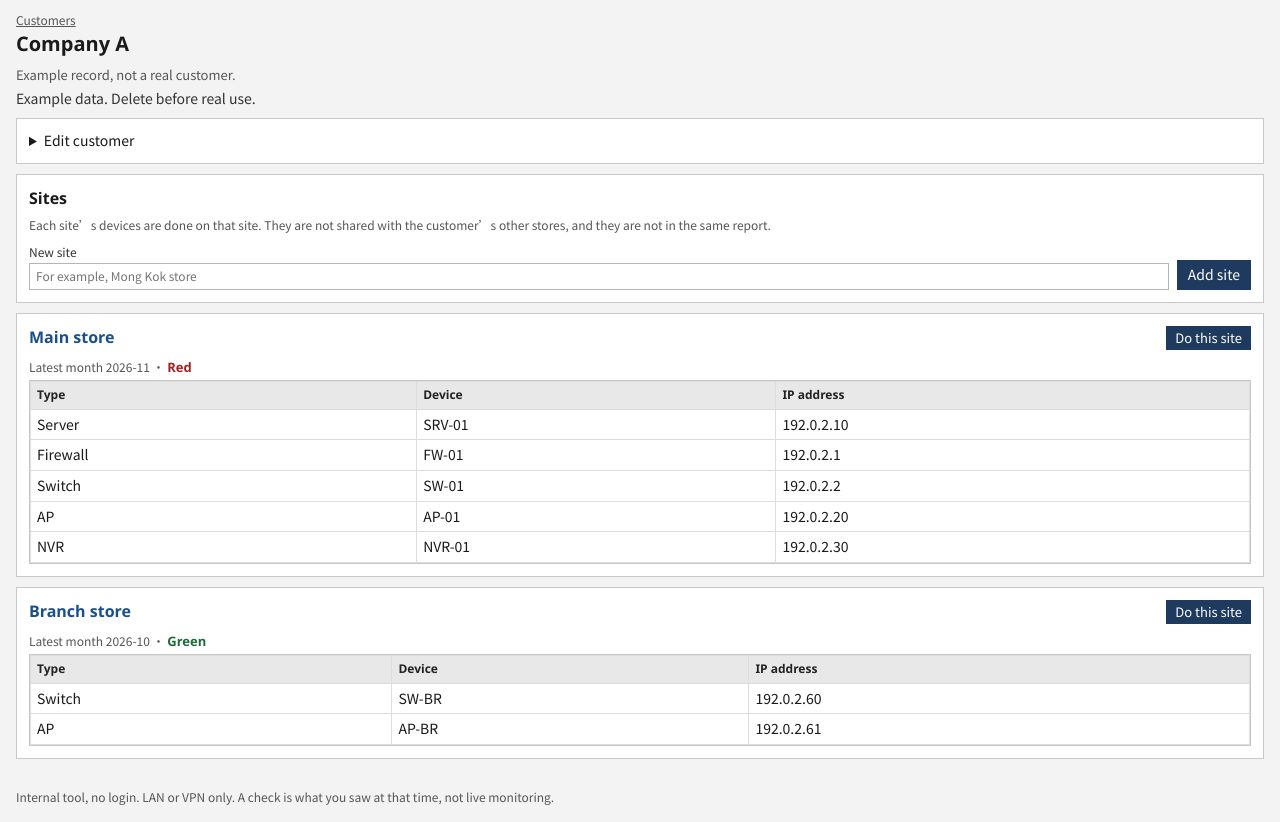
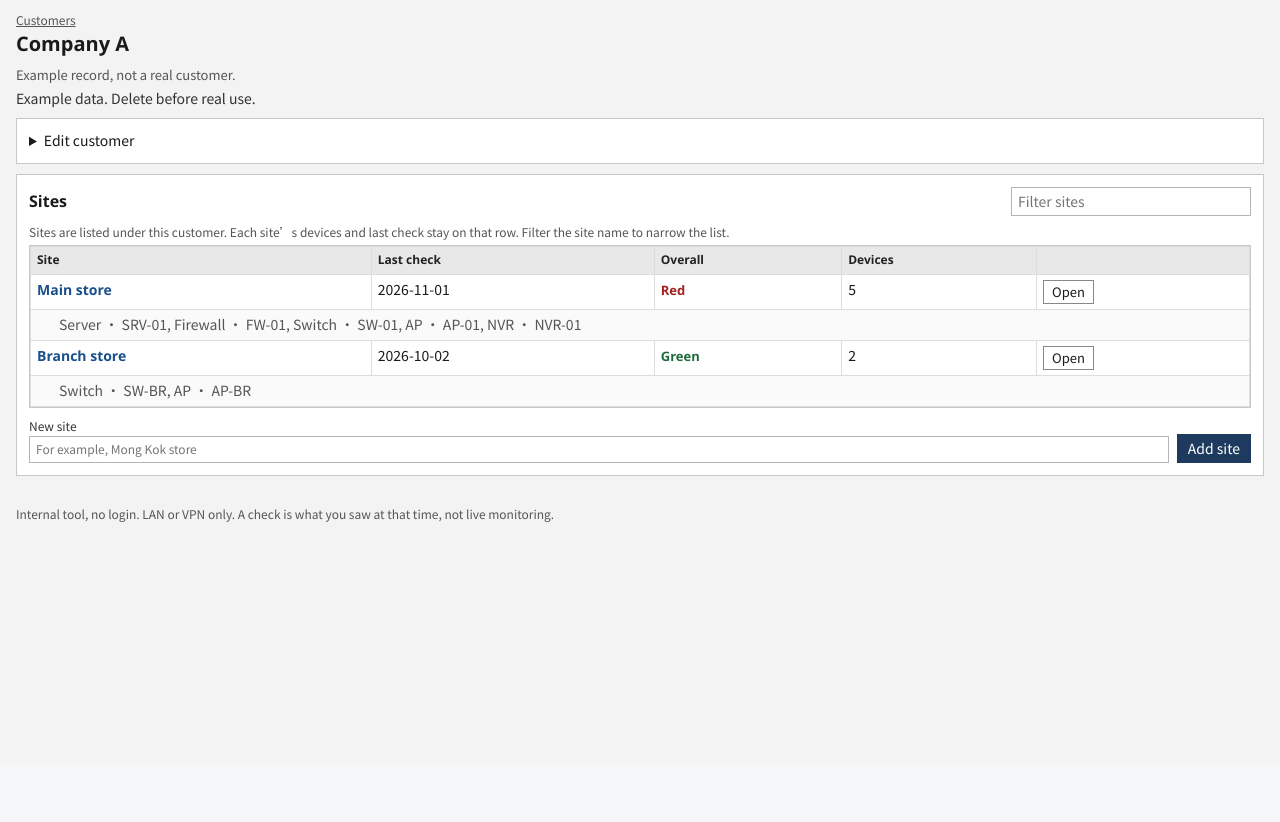
Before and after one commit to fiorafiora/infra-health-check, a FastAPI app: page /customers/1 in a window 1280 px wide. Shown: the part 37-859 px from the top of the page. After the commit the page ends 559 px from the top, so only its background shows below. Run offline with FastAPI, Linux system fonts and the light colour scheme; data comes from the database, SQL or seed files in the repository; some web fonts are replaced.

Commit message:
Nest sites under each customer and show the last check date.
The customer list can be filtered by customer or site. Each site row shows the date of its latest check.

Co-authored-by: fiorafiora <fiorafiora@users.noreply.github.com>

```diff
--- a/app/static/css/app.css
+++ b/app/static/css/app.css
@@ -89,7 +89,7 @@ h3 { font-size: 14px; }
 .split { display: grid; grid-template-columns: 1fr 1fr; gap: 10px; margin-top: 12px; }
 .layout-home { display: grid; grid-template-columns: minmax(0, 1fr) 280px; gap: 10px; align-items: start; }
 .form-card, .tight { min-width: 0; }
-#client-filter { width: 220px; }
+#client-filter, #site-filter { width: 240px; }
 
 .banner { padding: 6px 8px; margin: 0 0 8px; border: 1px solid var(--line); background: #fff; }
 .banner.error { border-color: #e3b4b4; color: var(--bad); background: #fff6f6; }
@@ -223,6 +223,9 @@ table { border-collapse: collapse; }
   border: 1px solid #ddd;
   background: white;
 }
+.list tr.group-head td { background: #f3f3f3; font-weight: 700; }
+.list td.nest-site { padding-left: 28px; box-shadow: inset 3px 0 0 #c5c5c5; }
+.list tr.child td { color: var(--muted); background: #fafafa; padding-left: 28px; }
 .list th, .grid th {
   background: #e8e8e8;
   color: #222;
--- a/app/static/js/app.js
+++ b/app/static/js/app.js
@@ -46,9 +46,26 @@ const clientFilter = document.getElementById("client-filter");
 if (clientFilter) {
   clientFilter.addEventListener("input", () => {
     const query = clientFilter.value.trim().toLowerCase();
-    document.querySelectorAll("tr[data-client]").forEach((row) => {
-      const haystack = `${row.dataset.client} ${row.dataset.site}`.toLowerCase();
-      row.hidden = Boolean(query) && !haystack.includes(query);
+    document.querySelectorAll("tbody.customer-group").forEach((group) => {
+      const customer = (group.dataset.client || "").toLowerCase();
+      const customerHit = !query || customer.includes(query);
+      group.querySelectorAll("tr[data-site]").forEach((row) => {
+        const site = (row.dataset.site || "").toLowerCase();
+        row.hidden = !(customerHit || (query && site.includes(query)));
+      });
+      const visibleSite = group.querySelector("tr[data-site]:not([hidden])");
+      group.hidden = Boolean(query) && !customerHit && !visibleSite;
+    });
+  });
+}
+
+const siteFilter = document.getElementById("site-filter");
+if (siteFilter) {
+  siteFilter.addEventListener("input", () => {
+    const query = siteFilter.value.trim().toLowerCase();
+    document.querySelectorAll("[data-site-group]").forEach((group) => {
+      const name = (group.dataset.siteGroup || "").toLowerCase();
+      group.hidden = Boolean(query) && !name.includes(query);
     });
   });
 }
--- a/app/templates/customer.html
+++ b/app/templates/customer.html
@@ -22,9 +22,46 @@
 </section>
 
 <section class="card">
-  <h2>Sites</h2>
-  <p class="hint">Each site’s devices are done on that site. They are not shared with the customer’s other stores, and they are not in the same report.</p>
-  {% if not rows %}
+  <div class="card-head">
+    <h2>Sites</h2>
+    <input id="site-filter" type="search" placeholder="Filter sites" aria-label="Filter sites">
+  </div>
+  <p class="hint">Sites are listed under this customer. Each site’s devices and last check stay on that row. Filter the site name to narrow the list.</p>
+  {% if rows %}
+  <div class="sheet">
+    <table class="list">
+      <thead>
+        <tr>
+          <th>Site</th>
+          <th>Last check</th>
+          <th>Overall</th>
+          <th>Devices</th>
+          <th></th>
+        </tr>
+      </thead>
+      {% for row in rows %}
+      <tbody data-site-group="{{ row.site.name }}">
+        <tr data-site="{{ row.site.name }}" data-light="{{ row.light }}">
+          <td><a class="name-link" href="/sites/{{ row.site.id }}{% if row.check_id %}?check={{ row.check_id }}{% endif %}">{{ row.site.name }}</a></td>
+          <td>{{ row.check_date or "—" }}</td>
+          <td>{% if row.light %}<span class="light" data-light="{{ row.light }}">{{ row.light }}</span>{% else %}—{% endif %}</td>
+          <td>{{ row.device_count }}</td>
+          <td><a class="btn small ghost" href="/sites/{{ row.site.id }}{% if row.check_id %}?check={{ row.check_id }}{% endif %}">Open</a></td>
+        </tr>
+        <tr class="child">
+          <td colspan="5">
+            {% if row.devices %}
+              {% for device in row.devices %}{{ device.device_type }} · {{ device.name }}{% if not loop.last %}, {% endif %}{% endfor %}
+            {% else %}
+              No devices on this site yet.
+            {% endif %}
+          </td>
+        </tr>
+      </tbody>
+      {% endfor %}
+    </table>
+  </div>
+  {% else %}
   <p class="empty">No sites yet.</p>
   {% endif %}
   <form class="inline-add" method="post" action="/customers/{{ customer.id }}/sites">
@@ -32,41 +69,4 @@
     <button class="btn" type="submit">Add site</button>
   </form>
 </section>
-
-{% for row in rows %}
-<section class="card" data-site="{{ row.site.name }}" data-light="{{ row.light }}">
-  <div class="card-head">
-    <h2><a class="name-link" href="/sites/{{ row.site.id }}{% if row.check_id %}?check={{ row.check_id }}{% endif %}">{{ row.site.name }}</a></h2>
-    <a class="btn small" href="/sites/{{ row.site.id }}{% if row.check_id %}?check={{ row.check_id }}{% endif %}">Do this site</a>
-  </div>
-  <p class="hint">
-    Latest month {{ row.year_month or "—" }}
-    {% if row.light %}· <span class="light" data-light="{{ row.light }}">{{ row.light }}</span>{% endif %}
-  </p>
-  {% if row.devices %}
-  <div class="sheet">
-    <table class="list">
-      <thead>
-        <tr>
-          <th>Type</th>
-          <th>Device</th>
-          <th>IP address</th>
-        </tr>
-      </thead>
-      <tbody>
-        {% for device in row.devices %}
-        <tr>
-          <td>{{ device.device_type }}</td>
-          <td>{{ device.name }}</td>
-          <td>{{ device.ip_address or "—" }}</td>
-        </tr>
-        {% endfor %}
-      </tbody>
-    </table>
-  </div>
-  {% else %}
-  <p class="empty">No devices on this site yet. Open it to add them.</p>
-  {% endif %}
-</section>
-{% endfor %}
 {% endblock %}
```
Also changed, not shown: app/templates/index.html (+28 -12 lines), app/web.py (+40 -29 lines), tests/test_app.py (+8 -0 lines), README.md.
